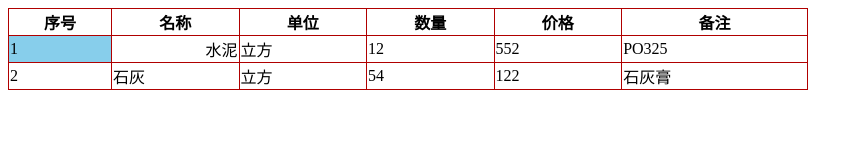
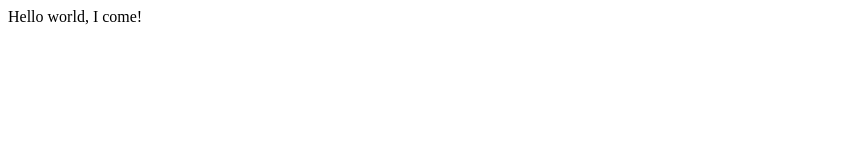
Before and after one commit to xmffwj88/xmf88.xyz, a plain HTML site: page index.html in a window 1280 px wide. Shown: the whole page, without its empty margins (0-863 px from the left). Drawn offline with Linux system fonts and the light colour scheme.

Commit message:
Update index.html

```diff
--- a/index.html
+++ b/index.html
@@ -1,35 +1 @@
-<!DOCTYPE html>
-<html lang="en">
-<head>
-	<meta charset="UTF-8">
-	<title>Document</title>
-</head>
-<body>
-	<table border="1" bordercolor="blur" width="800" rules="all" align="charset">
-		<tr>
-			<th>序号</th>
-			<th>名称</th>
-			<th>单位</th>
-			<th>数量</th>
-			<th>价格</th>
-			<th>备注</th>
-		</tr>
-		<tr>
-			<td bgcolor="skyblue" width="100" height="20">1</td>
-			<td valign="top" align="right">水泥</td>
-			<td>立方</td>
-			<td>12</td>
-			<td>552</td>
-			<td>PO325</td>
-		</tr>
-		<tr>
-			<td>2</td>
-			<td>石灰</td>
-			<td>立方</td>
-			<td>54</td>
-			<td>122</td>
-			<td>石灰膏</td>
-		</tr>
-	</table>
-</body>
-</html>
+Hello world, I come!
```
